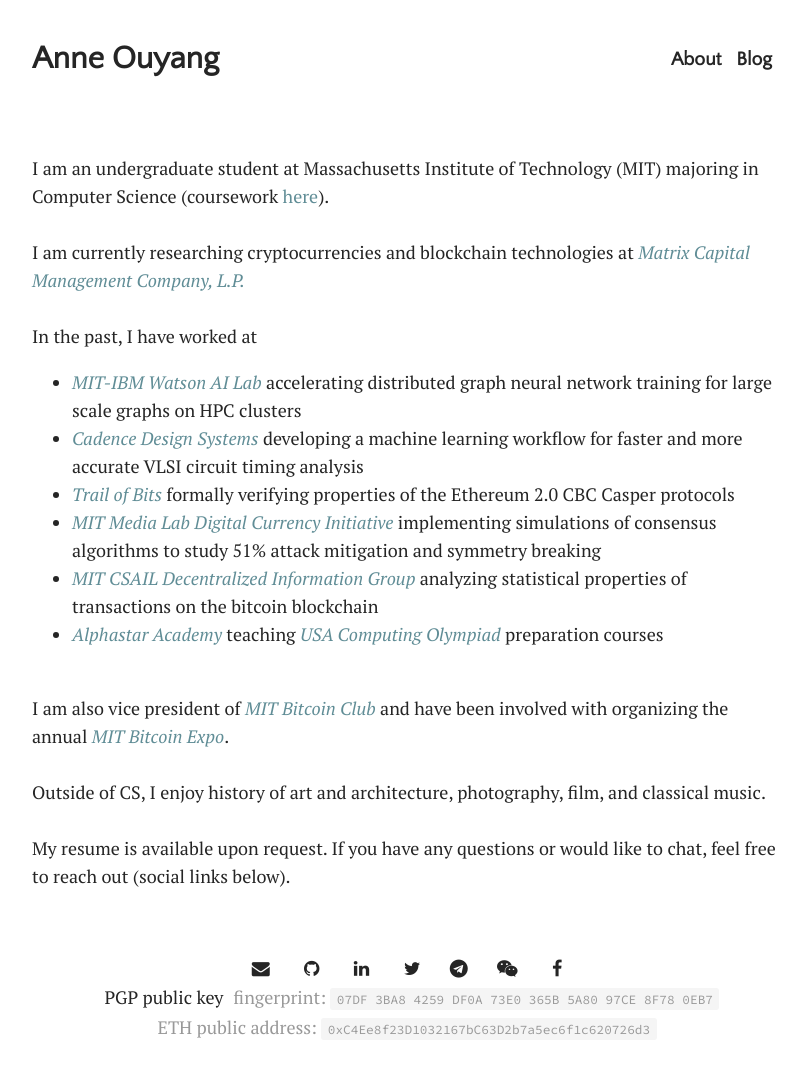
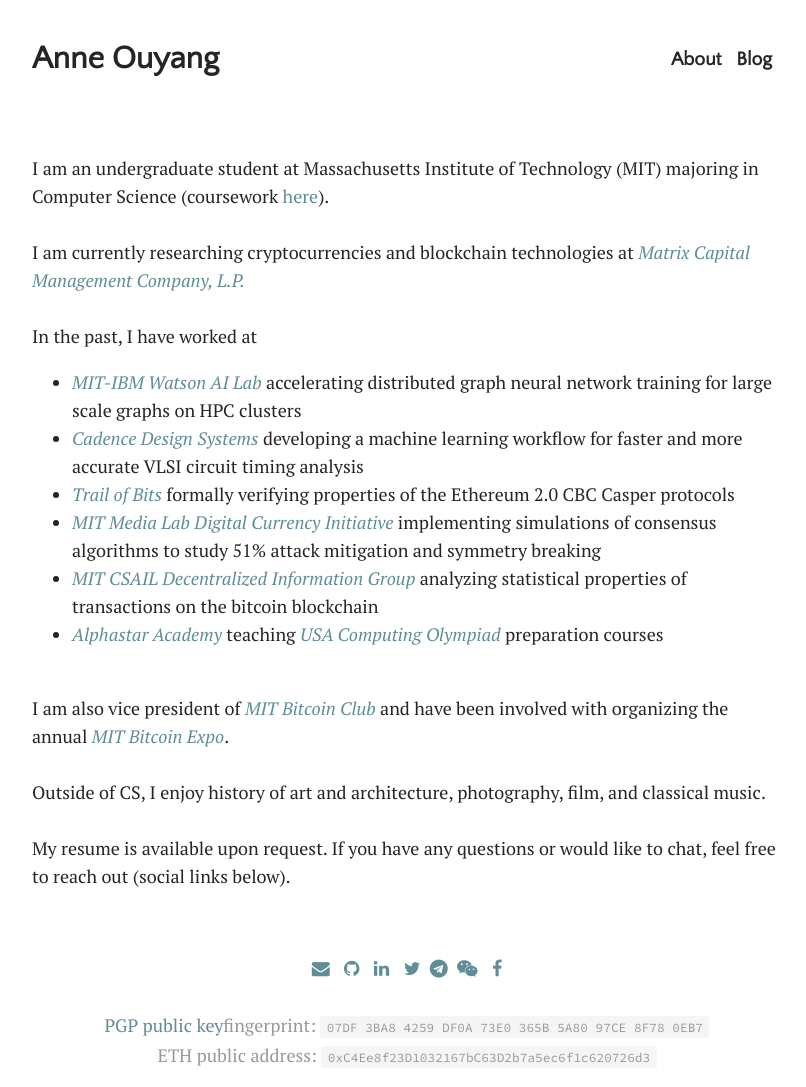
Before and after one commit to anneouyang/anneouyang.github.io, a Jekyll site: the page built from index.html, in a window 1280 px wide. Shown: the whole page, without its empty margins (233-1039 px from the left). Built offline with Jekyll 4.4.1, drawn with Linux system fonts in a browser that asks for light colours; some web fonts are replaced; the list of posts is cut into pages by our own code; before the commit the page ends 1059 px from its top, so only the background shows below that.

Commit message:
Add eth address and fix footer

```diff
--- a/_includes/footer.html
+++ b/_includes/footer.html
@@ -1,7 +1,7 @@
 <footer class="footer">
   {% include social-icons.html %}
 <!--   <div class="post-date"><a href="{{ site.github.url }}/menu/about.html">{{ site.title }} | {{ site.description }} by {{ site.author }}</a></div> -->
-  <br>
-  <a href="{{ site.github.url }}/publickey" class="orgs" style="font-style: normal;" target="_blank">PGP public key</a>fingerprint: <code>07DF 3BA8 4259 DF0A 73E0 365B 5A80 97CE 8F78 0EB7</code> <br>
+  <br><br>
+  <a href="{{ site.github.url }}/publickey" target="_blank">PGP public key</a>fingerprint: <code>07DF 3BA8 4259 DF0A 73E0 365B 5A80 97CE 8F78 0EB7</code> <br>
   ETH public address: <code>0xC4Ee8f23D1032167bC63D2b7a5ec6f1c620726d3</code>
 </footer>
--- a/assets/css/main.css
+++ b/assets/css/main.css
@@ -270,7 +270,7 @@ hr {
   margin: 1rem;
 }
 
-.footer a {
+/*.footer a {
   color: #252525;
   padding: 10px;
   text-decoration: none;
@@ -278,7 +278,7 @@ hr {
 
 .footer a:hover {
   color: #333;
-}
+}*/
 
 /*
   Menu
```
